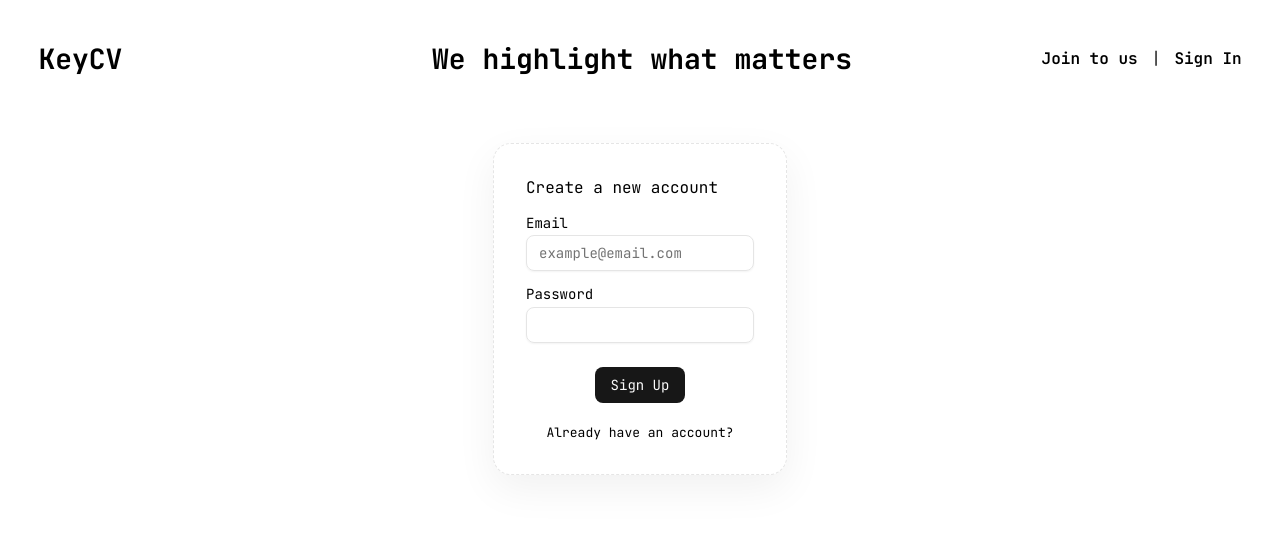
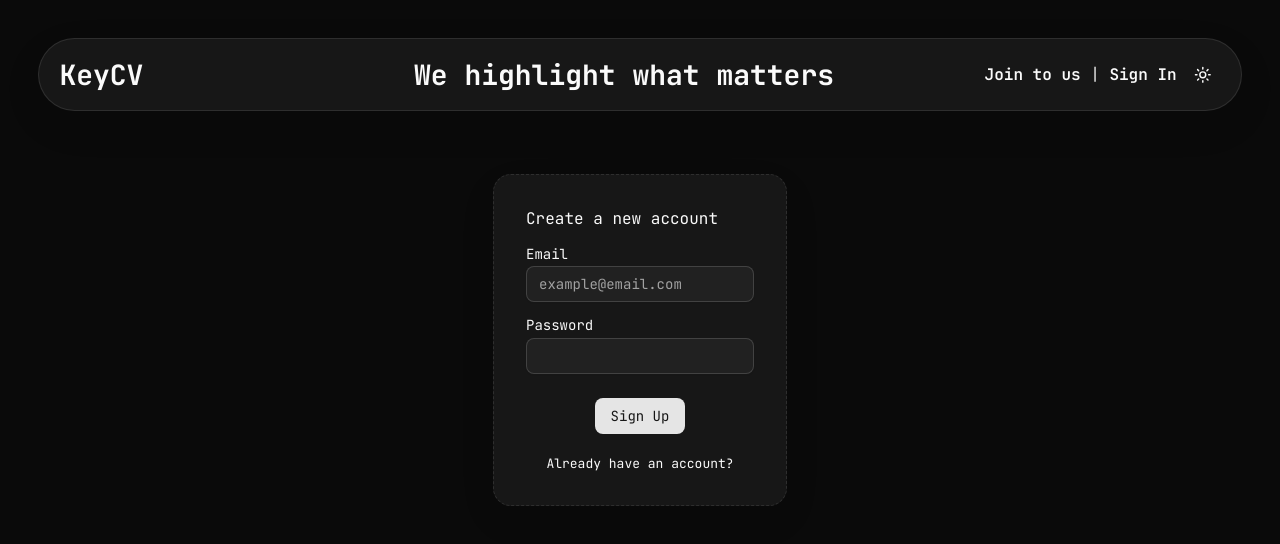
Before and after one commit to fac-32/KeyCV-Interface, a React (Vite) app: page /KeyCV-Interface/create-user in a window 1280 px wide. Shown: the top 544 px of the page. Built offline with nearby package versions, Linux system fonts and the light colour scheme; no server answers.

Commit message:
feat: dark mode added

```diff
--- a/index.html
+++ b/index.html
@@ -5,6 +5,23 @@
     <link rel="icon" type="image/svg+xml" href="/vite.svg" />
     <meta name="viewport" content="width=device-width, initial-scale=1.0" />
     <title>keycv</title>
+    <script>
+      (() => {
+        const themeKey = "keycv-theme";
+        let preferred = "dark";
+
+        try {
+          const stored = localStorage.getItem(themeKey);
+          preferred = stored === "light" || stored === "dark" ? stored : "dark";
+        } catch {
+          preferred = "dark";
+        }
+
+        const root = document.documentElement;
+        root.classList.remove("light", "dark");
+        root.classList.add(preferred);
+      })();
+    </script>
   </head>
   <body>
     <div id="root"></div>
--- a/src/App.css
+++ b/src/App.css
@@ -59,3 +59,104 @@
     font-weight: 600;
   }
 }
+#root {
+  min-height: 100vh;
+}
+
+body {
+  background: var(--background);
+  color: var(--foreground);
+  transition:
+    background-color 200ms ease,
+    color 200ms ease;
+}
+
+.app-shell {
+  max-width: 2000px;
+  margin: 0 auto;
+  padding: clamp(1.5rem, 3vw, 2.5rem);
+  display: flex;
+  flex-direction: column;
+  gap: 1.5rem;
+  background: var(--background);
+  color: var(--foreground);
+}
+
+.app-nav {
+  display: flex;
+  align-items: center;
+  justify-content: space-between;
+  gap: 1rem;
+  flex-wrap: wrap;
+  font-weight: 600;
+  border: 1px solid var(--border);
+  background: var(--card);
+  border-radius: 999px;
+  padding: 0.9rem 1.25rem;
+  box-shadow: 0 14px 40px rgba(0, 0, 0, 0.08);
+}
+
+.app-nav a {
+  text-decoration: none;
+  color: inherit;
+}
+
+.app-nav__brand a {
+  font-size: 1.75rem;
+  font-weight: 800;
+}
+
+.app-nav__center {
+  font-size: 1.75rem;
+  font-weight: 800;
+  margin-left: 120px;
+}
+
+.app-nav__actions {
+  display: inline-flex;
+  align-items: center;
+  gap: 0.5rem;
+  font-size: 1rem;
+}
+
+.app-nav__divider {
+  opacity: 0.7;
+  padding: 0 0.1rem;
+}
+
+.app-main {
+  display: flex;
+  justify-content: center;
+}
+
+.theme-toggle {
+  border-radius: 50%;
+}
+
+.theme-toggle svg {
+  width: 1.1rem;
+  height: 1.1rem;
+}
+
+.sr-only {
+  position: absolute;
+  width: 1px;
+  height: 1px;
+  padding: 0;
+  margin: -1px;
+  overflow: hidden;
+  clip: rect(0, 0, 0, 0);
+  border: 0;
+}
+
+@media (max-width: 768px) {
+  .app-nav {
+    border-radius: 18px;
+  }
+
+  .app-nav__center {
+    margin-left: 0;
+    font-size: 1.25rem;
+    font-weight: 600;
+  }
+}
--- a/src/App.tsx
+++ b/src/App.tsx
@@ -1,10 +1,44 @@
+import { useEffect, useState } from "react";
+import { Routes, Route, Link } from "react-router-dom";
+import { Moon, Sun } from "lucide-react";
+
 import "./App.css";
 import CreateUser from "./components/Create-User";
 import LoginUser from "./components/Login-User";
 import JobForm from "./components/JobForm";
-import { Routes, Route, Link } from "react-router-dom";
+import { Button } from "./components/ui/button";
+
+type Theme = "light" | "dark";
+
+const THEME_KEY = "keycv-theme";
+
+function getStoredTheme(): Theme {
+  if (typeof window === "undefined") return "dark";
+  try {
+    const stored = window.localStorage.getItem(THEME_KEY);
+    return stored === "light" || stored === "dark" ? stored : "dark";
+  } catch {
+    return "dark";
+  }
+}
 
 function App() {
+  const [theme, setTheme] = useState<Theme>(() => getStoredTheme());
+
+  useEffect(() => {
+    const root = document.documentElement;
+    root.classList.remove("light", "dark");
+    root.classList.add(theme);
+    try {
+      window.localStorage.setItem(THEME_KEY, theme);
+    } catch {
+      // Ignore persistence errors (e.g. storage disabled)
+    }
+  }, [theme]);
+
+  const toggleTheme = () =>
+    setTheme((prev) => (prev === "dark" ? "light" : "dark"));
+
   return (
     <div className="app-shell">
       <nav className="app-nav">
@@ -18,6 +52,22 @@ function App() {
             |
           </span>
           <Link to="/login-user">Sign In</Link>
+          <Button
+            aria-label="Toggle theme"
+            variant="ghost"
+            size="icon"
+            className="theme-toggle"
+            onClick={toggleTheme}
+          >
+            {theme === "dark" ? (
+              <Sun aria-hidden="true" />
+            ) : (
+              <Moon aria-hidden="true" />
+            )}
+            <span className="sr-only">
+              Switch to {theme === "dark" ? "light" : "dark"} theme
+            </span>
+          </Button>
         </div>
       </nav>
       <main className="app-main">
--- a/src/components/JobForm.css
+++ b/src/components/JobForm.css
@@ -5,6 +5,7 @@
   gap: 1rem;
   padding: clamp(1.5rem, 3vw, 2.75rem);
   position: relative;
+  color: var(--foreground);
 }
 
 .job-form__card {
@@ -14,6 +15,10 @@
   border: 1px dashed var(--border);
   box-shadow: 0 14px 40px rgba(0, 0, 0, 0.06);
   background: var(--card);
+  transition:
+    background-color 200ms ease,
+    color 200ms ease,
+    border-color 200ms ease;
 }
 
 .result-card {
@@ -22,6 +27,12 @@
   border-radius: 18px;
   border: 1px dashed var(--border);
   box-shadow: 0 14px 40px rgba(0, 0, 0, 0.06);
+  background: var(--card);
+  color: var(--foreground);
+  transition:
+    background-color 200ms ease,
+    color 200ms ease,
+    border-color 200ms ease;
 }
 
 .result-grid {
@@ -77,7 +88,7 @@
 }
 
 .loading-overlay__text {
-  color: var(--card);
+  color: var(--foreground);
   font-size: 1.1rem;
   font-weight: 600;
 }
@@ -138,7 +149,11 @@
   padding: 0.85rem;
   border-radius: 12px;
   border: 1px dashed var(--border);
-  background: rgba(255, 255, 255, 0.6);
+  background: color-mix(in srgb, var(--card) 88%, transparent);
+  transition:
+    background-color 200ms ease,
+    color 200ms ease,
+    border-color 200ms ease;
 }
 
 .result-panel h4 {
@@ -198,7 +213,11 @@
   border-radius: 12px;
   border: 1px dashed var(--border);
   padding: 0.8rem 0.9rem;
-  background: rgba(255, 255, 255, 0.6);
+  background: color-mix(in srgb, var(--card) 92%, transparent);
+  transition:
+    background-color 200ms ease,
+    color 200ms ease,
+    border-color 200ms ease;
 }
 
 @media (max-width: 640px) {
--- a/src/components/JobForm.tsx
+++ b/src/components/JobForm.tsx
@@ -109,7 +109,7 @@ export default function JobForm() {
       const successMessage =
         typeof data?.message === "string" && data.message.trim().length
           ? data.message
-          : "Analysis complete.";
+          : "";
 
       setResponseMessage(successMessage);
       setSubmittedJobDescription(values["job-description"] || "");
--- a/src/index.css
+++ b/src/index.css
@@ -59,6 +59,7 @@
 }
 
 :root {
+  color-scheme: light;
   --font-sans: "JetBrains Mono", "SFMono-Regular", Consolas, monospace;
   --font-mono: "JetBrains Mono", "SFMono-Regular", Consolas, monospace;
   --radius: 0.625rem;
@@ -104,6 +105,7 @@
 }
 
 .dark {
+  color-scheme: dark;
   --background: oklch(0.145 0 0);
   --foreground: oklch(0.985 0 0);
   --card: oklch(0.205 0 0);
```
